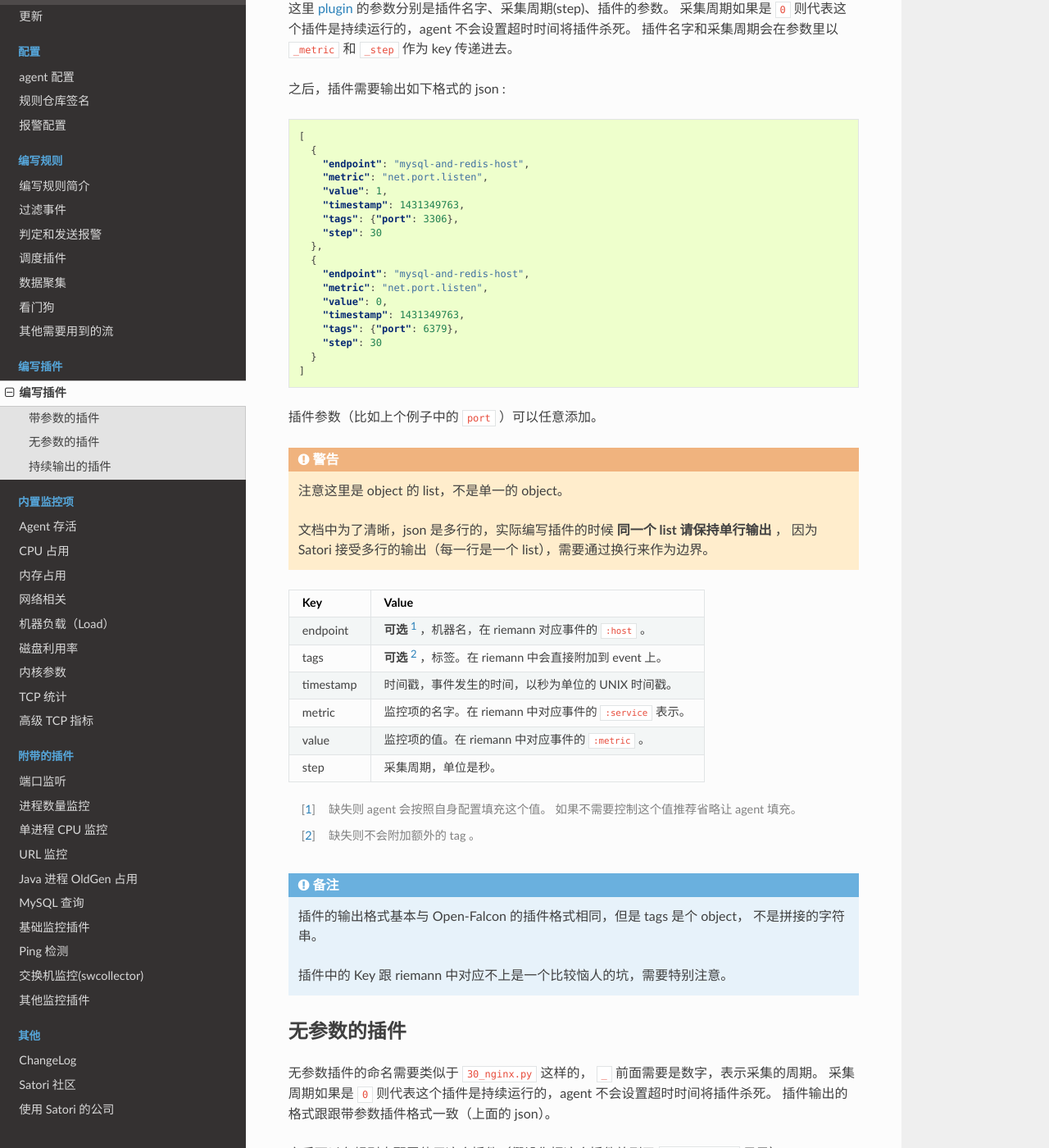
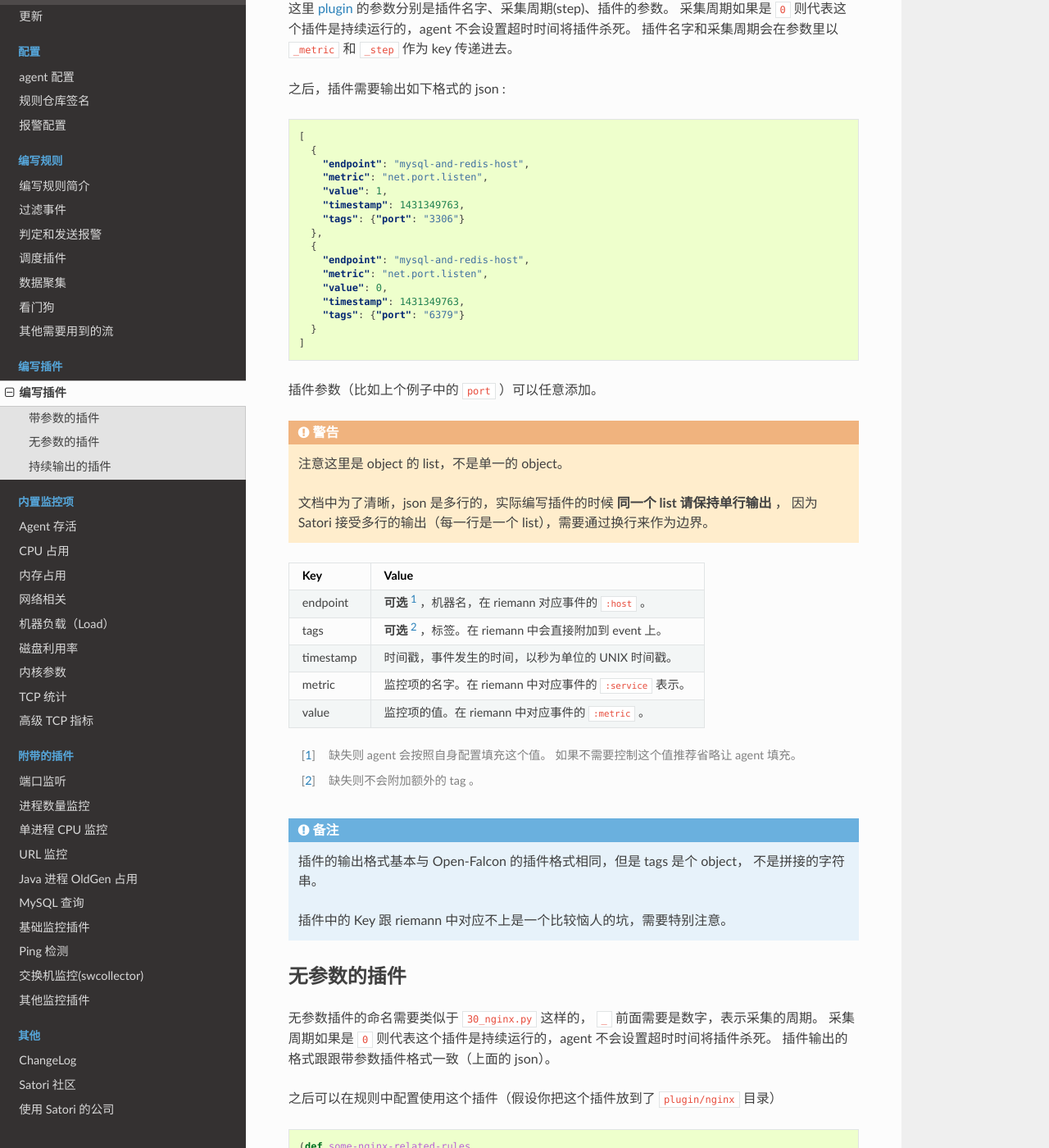
Before and after one commit to leancloud/satori, a Sphinx documentation site: the page built from doc/writing-plugins/writing-plugin.rst, in a window 1280 px wide and 1400 px high, scrolled down 775 px. Shown: the whole window at 82% size. Built offline with Sphinx 7.4.7 and the Read the Docs theme 2.0.0, drawn with Linux system fonts in a browser that asks for light colours.

Commit message:
:memo: Remove 'step' concept in doc

```diff
--- a/doc/writing-plugins/writing-plugin.rst
+++ b/doc/writing-plugins/writing-plugin.rst
@@ -48,16 +48,14 @@
         "metric": "net.port.listen",
         "value": 1,
         "timestamp": 1431349763,
-        "tags": {"port": 3306},
-        "step": 30
+        "tags": {"port": "3306"}
       },
       {
         "endpoint": "mysql-and-redis-host",
         "metric": "net.port.listen",
         "value": 0,
         "timestamp": 1431349763,
-        "tags": {"port": 6379},
-        "step": 30
+        "tags": {"port": "6379"}
       }
     ]
 
@@ -82,8 +80,6 @@
 | metric    | 监控项的名字。在 riemann 中对应事件的 ``:service`` 表示。  |
 +-----------+------------------------------------------------------------+
 | value     | 监控项的值。在 riemann 中对应事件的 ``:metric`` 。         |
-+-----------+------------------------------------------------------------+
-| step      | 采集周期，单位是秒。                                       |
 +-----------+------------------------------------------------------------+
 
 .. [#] 缺失则 agent 会按照自身配置填充这个值。 如果不需要控制这个值推荐省略让 agent 填充。
```
